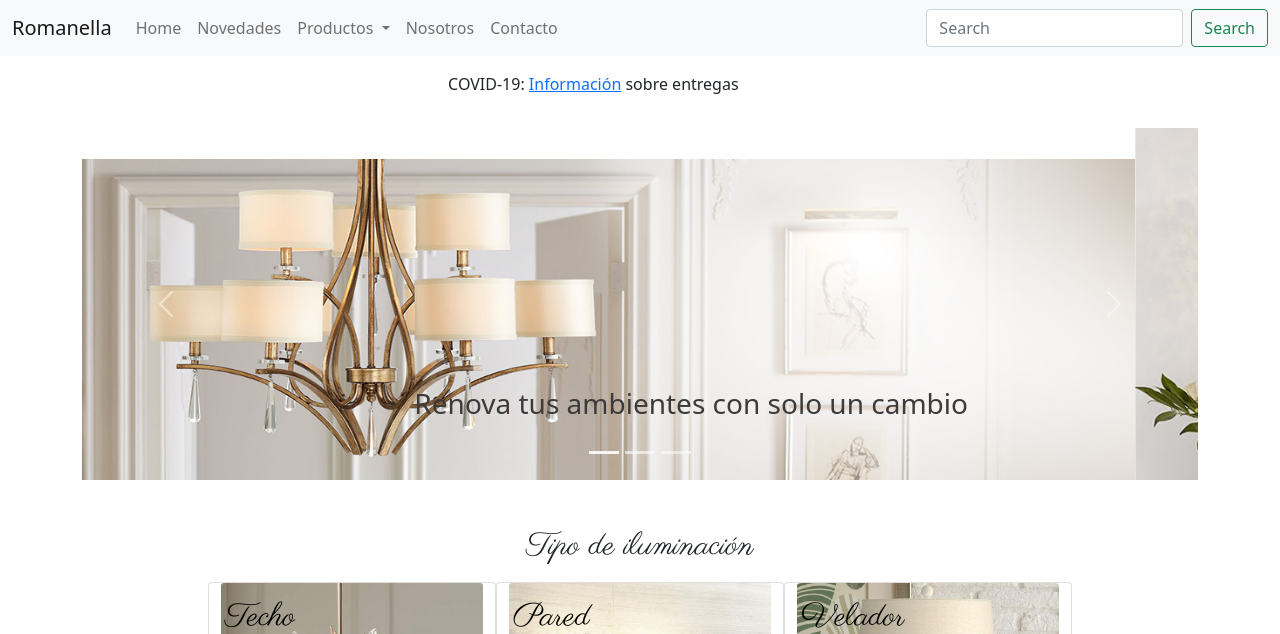
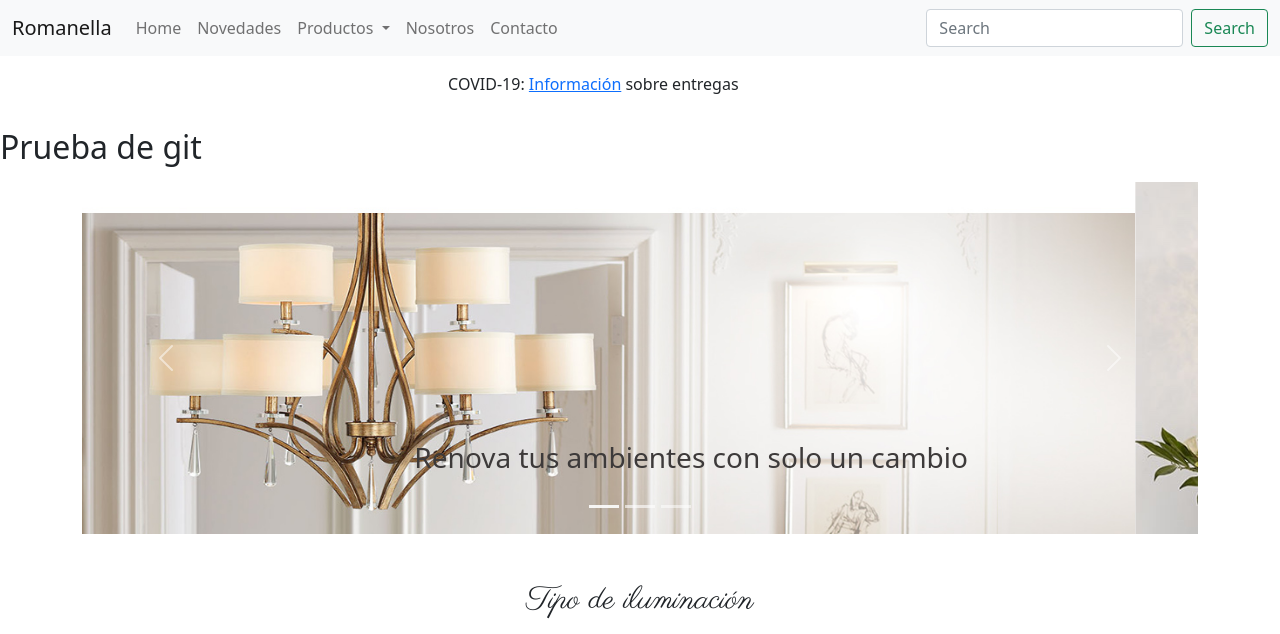
Before and after one commit to Mina1990-art/mi_repositorio, a website: page index.html in a window 1280 px wide. Shown: the top 634 px of the page. Drawn offline with nearby package versions, Linux system fonts and the light colour scheme.

Commit message:
agregando titulo dummy

```diff
--- a/index.html
+++ b/index.html
@@ -45,6 +45,7 @@
                       <li><a class="dropdown-item" href="productos.html">Lamparas de pie</a></li>
                       <li><a class="dropdown-item" href="productos.html">Todos los productos</a></li>
                       <li><a class="dropdown-item" href="productos.html">Otros</a></li>
+
                     </ul>
                   </li>
                   <li class="nav-item">
@@ -79,6 +80,8 @@
             </div>
           </div>
       </section>
+
+      <h2>Prueba de git</h2>
 
       <!--Carousel imagenes-->
       <section class="container text-center ">
```
